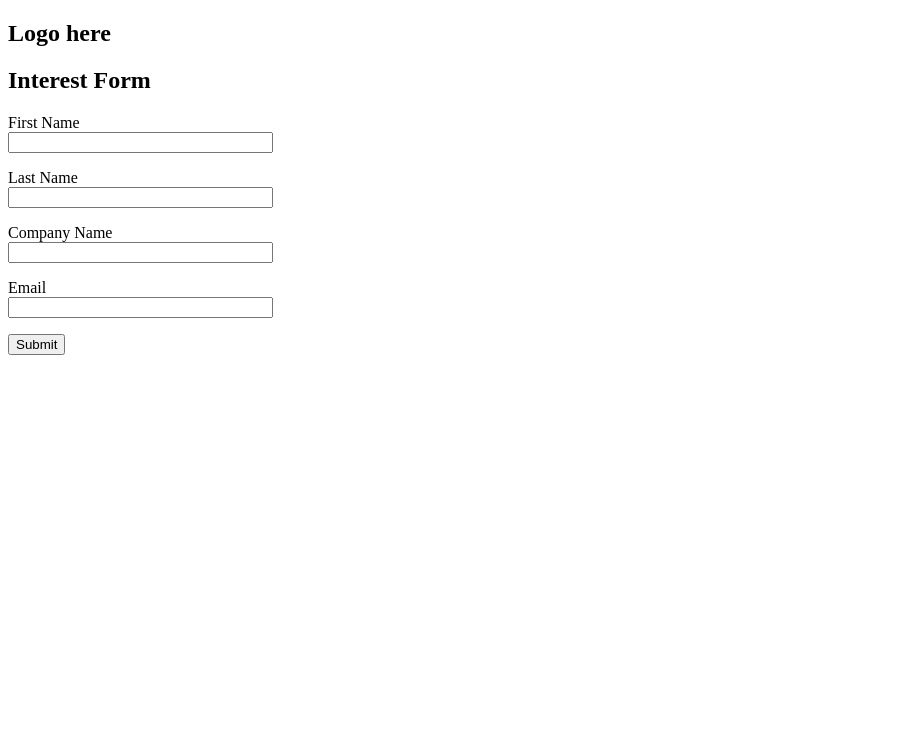
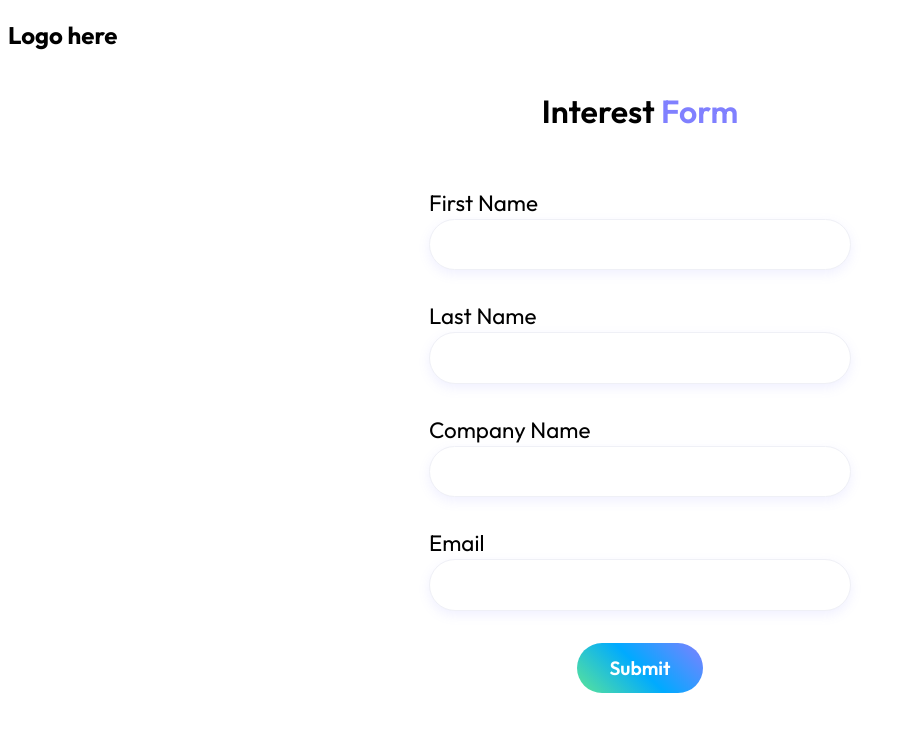
Before and after one commit to eitanklass1/take-home-proj, a Flask app: page /form in a window 1280 px wide. Shown: the top 732 px of the page, without its empty margins (0-906 px from the left). Run offline with Flask 3, Linux system fonts and the light colour scheme.

Commit message:
added css

```diff
--- /dev/null
+++ b/static/styles/style.css
@@ -0,0 +1,85 @@
+@import url('https://fonts.googleapis.com/css2?family=Outfit:wght@100..900&display=swap');
+
+body {
+  font-family: "Outfit", sans-serif;
+}
+
+.content, .success-page {
+  display: flex;
+  flex-direction: column;
+  justify-content: center;
+  align-items: center;
+}
+
+.interest-form {
+  display: flex;
+  flex-direction: column;
+  align-items: center;
+  width: 100%;
+  max-width: 500px;
+  padding: 20px;
+  box-sizing: border-box;
+}
+
+h1 {
+  font-weight: 600;
+  font-size: 2rem;
+}
+
+.success-page > h1 {
+  font-weight: 500;
+  margin: 0;
+  text-align: center;
+}
+
+.text-span {
+  color: rgb(128, 128, 255);
+}
+
+.input-label {
+  display: block;
+  font-weight: 400;
+  font-size: 1.4rem;
+  margin-bottom: 2px;
+}
+
+.input {
+  border: 1px solid #eff0f6;
+  border-radius: 2rem;
+  font-family: "Outfit", sans-serif;
+  font-weight: 200;
+  font-size: 1.2rem;
+  box-shadow: rgba(128, 128, 255, 0.12) 0px 4px 12px 0px;
+  margin: 0;
+  padding: 0.8rem 1rem;
+  color: rgb(48, 59, 85);
+}
+
+.input:focus {
+  border-width: 2px;
+  border-color: rgb(0, 170, 255);
+}
+
+.submit-btn {
+  background-image: linear-gradient(45deg, #5ce596, #0af 50%, #8080ff);
+  border-radius: 2rem;
+  border: none;
+  font-family: "Outfit", sans-serif;
+  font-weight: 600;
+  font-size: 1.2rem;
+  color: white;
+  padding: 0.8rem 2rem;
+  margin-top: 1rem;
+}
+
+.back-form {
+  border: 2px solid #599cb2;
+  color: #599cb2;
+  background-color: rgba(0, 0, 0, 0);
+  border-radius: 2rem;
+  padding: .8rem 2rem;
+  margin-top: 1rem;
+  font-weight: 600;
+  font-size: 1.2rem;
+  text-decoration: none;
+}
--- a/templates/base.html
+++ b/templates/base.html
@@ -4,6 +4,7 @@
   <meta charset="UTF-8">
   <meta name="viewport" content="width=device-width, initial-scale=1.0">
   <title>Title</title>
+  <link rel= "stylesheet" type= "text/css" href= "{{ url_for('static',filename='styles/style.css') }}">
 </head>
 <body>
   <div id="navbar">
--- a/templates/leadform.html
+++ b/templates/leadform.html
@@ -2,31 +2,28 @@
 
 {% block content %}
 
-<h2>Interest Form</h2>
-<form action="" method="post">
+<div class="content">
+  <h1>Interest <span class='text-span'>Form</span></h1>
+  <form action="" method="post" class="interest-form">
       <p>
-    {{ form.first_name.label }}
-    <br>
-    {{ form.first_name(size=30) }}
+        {{ form.first_name.label(class_="input-label") }}
+        {{ form.first_name(size=30, class_="input") }}
       </p>
       <p>
-    {{ form.last_name.label }}
-    <br>
-    {{ form.last_name(size=30) }}
+        {{ form.last_name.label(class_="input-label") }}
+        {{ form.last_name(size=30, class_="input") }}
       </p>
       <p>
-    {{ form.company_name.label }}
-    <br>
-    {{ form.company_name(size=30) }}
+        {{ form.company_name.label(class_="input-label") }}
+        {{ form.company_name(size=30, class_="input") }}
       </p>
       <p>
-    {{ form.email.label }}
-    <br>
-    {{ form.email(size=30) }}
+        {{ form.email.label(class_="input-label") }}
+        {{ form.email(size=30, class_="input") }}
       </p>
-  <p>
-    {{ form.submit() }}
-  </p>
+      {{ form.submit(class_="submit-btn") }}
   </form>
+</div>
+
 
 {% endblock %}
```
Also changed, not shown: templates/submitted.html (+6 -4 lines), utils.py (+17 -17 lines), 2 other files. Lines whose indentation alone changed are shown as unchanged.
